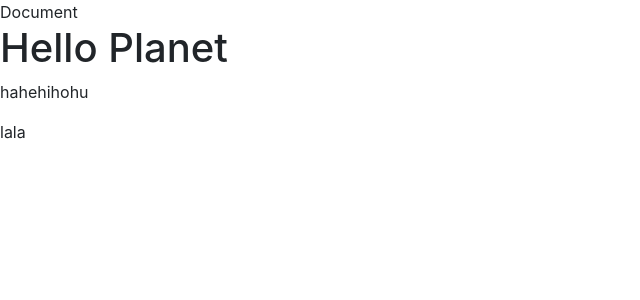
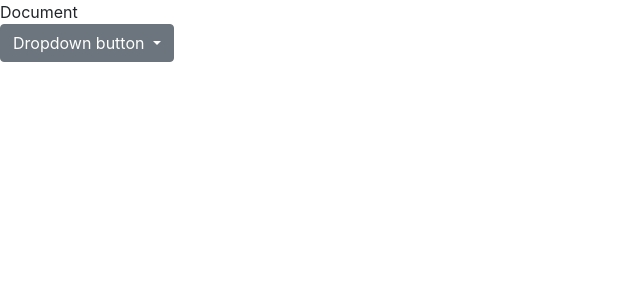
Before and after one commit to Hub-Mo-Amotek/OOPriceCalculator, a PHP site: page / in a window 1280 px wide. Shown: the top 300 px of the page, without its empty margins (0-640 px from the left). Run offline with PHP 8.4, Linux system fonts and the light colour scheme.

Commit message:
added a dropdown button to the home.php

```diff
--- a/Views/home.php
+++ b/Views/home.php
@@ -3,10 +3,24 @@ declare(strict_types=1);
 include 'Views/include/header.php';
 ?>
 
-
-<h1>Hello Planet</h1>
-<p>hahehihohu</p>
-<p>lala</p>
+<div class="dropdown">
+    <button
+        class="btn btn-secondary dropdown-toggle"
+        type="button"
+        id="dropdownMenuButton2"
+        data-mdb-toggle="dropdown"
+        aria-expanded="false"
+    >
+        Dropdown button
+    </button>
+    <ul class="dropdown-menu dropdown-menu-dark" aria-labelledby="dropdownMenuButton2">
+        <li><a class="dropdown-item active" href="#">Action</a></li>
+        <li><a class="dropdown-item" href="#">Another action</a></li>
+        <li><a class="dropdown-item" href="#">Something else here</a></li>
+        <li><hr class="dropdown-divider" /></li>
+        <li><a class="dropdown-item" href="#">Separated link</a></li>
+    </ul>
+</div>
 
 <?php
 include 'Views/include/footer.php';
```
